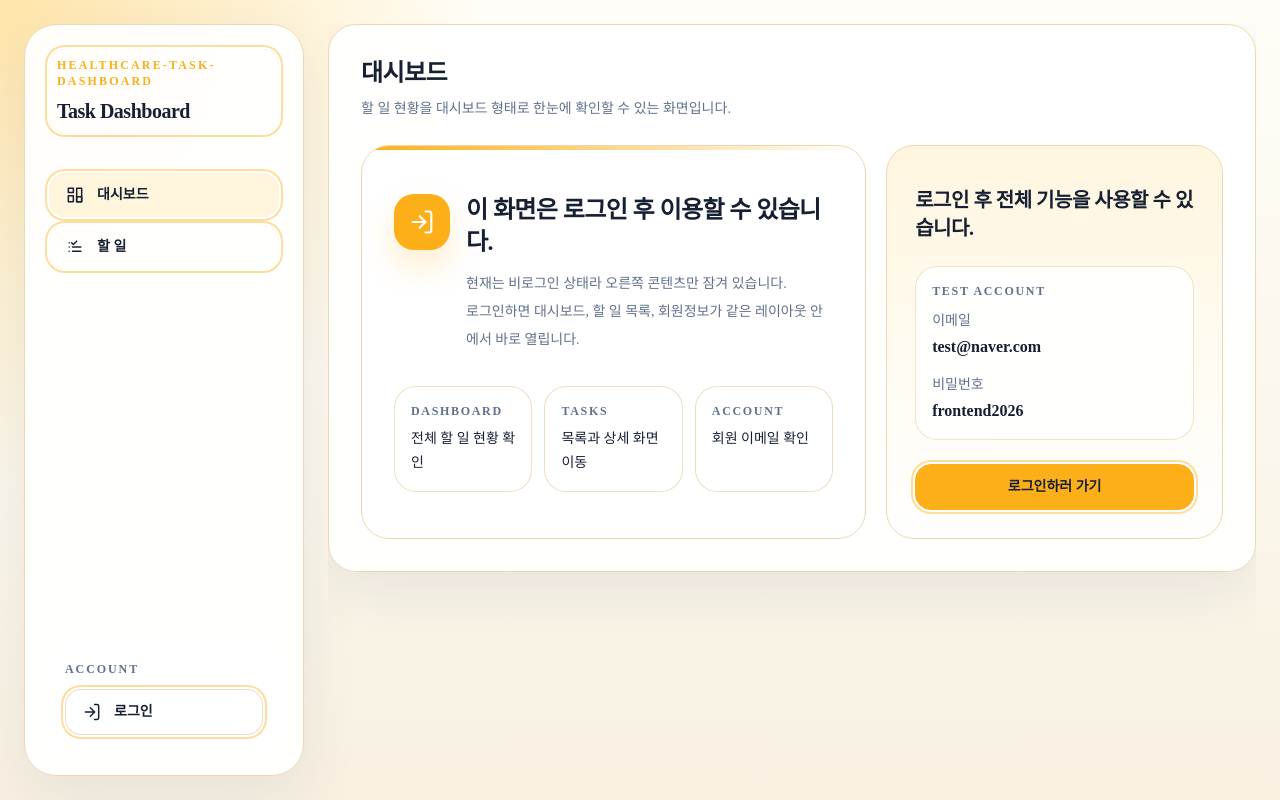
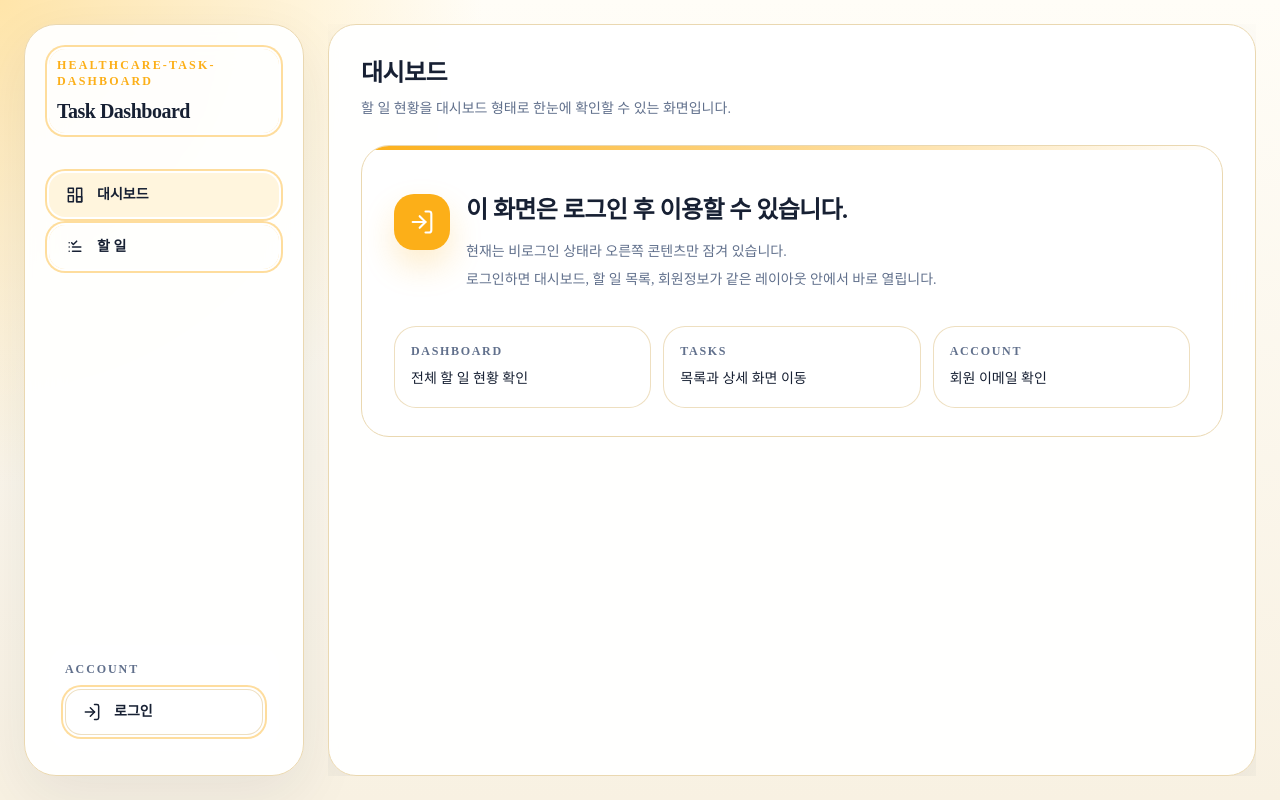
Before and after one commit to ahnyejizz/healthcare-task-dashboard, a Next.js app: page / in a window 1280 px wide. Built offline with nearby package versions, Linux system fonts and the light colour scheme; a web font is replaced by a local one.

Commit message:
style: 패널 스타일 수정

```diff
--- a/src/widgets/auth/ui/auth-required-panel.tsx
+++ b/src/widgets/auth/ui/auth-required-panel.tsx
@@ -1,9 +1,7 @@
 "use client";
 
 import { usePathname } from "next/navigation";
-import { routes } from "@/shared/config/routes";
 import { resolvePageMeta } from "@/shared/config/page-meta";
-import { ButtonLink } from "@/shared/ui/button";
 import { LoginIcon } from "@/shared/ui/icons";
 import { Panel } from "@/shared/ui/panel";
 
@@ -12,9 +10,14 @@ export function AuthRequiredPanel() {
   const { title, description } = resolvePageMeta(pathname);
 
   return (
-    <Panel title={title} description={description}>
-      <div className="grid gap-5 lg:grid-cols-[minmax(0,1.2fr)_minmax(280px,0.8fr)]">
-        <article className="relative overflow-hidden rounded-[28px] border border-border bg-white px-6 py-7 lg:px-8">
+    <Panel
+      title={title}
+      description={description}
+      className="h-full"
+      contentClassName="h-full"
+    >
+      <div className="grid content-start gap-5">
+        <article className="relative w-full self-start overflow-hidden rounded-[28px] border border-border bg-white px-6 py-7 lg:px-8">
           <div className="absolute inset-x-0 top-0 h-1 bg-gradient-to-r from-primary via-primary/50 to-transparent" />
           <div className="mt-5 flex items-start gap-4">
             <div className="flex h-14 w-14 shrink-0 items-center justify-center rounded-[20px] bg-primary text-white shadow-[0_16px_32px_rgba(252,175,24,0.22)]">
@@ -24,7 +27,7 @@ export function AuthRequiredPanel() {
               <h2 className="text-2xl font-semibold tracking-tight text-text">
                 이 화면은 로그인 후 이용할 수 있습니다.
               </h2>
-              <p className="mt-3 max-w-2xl text-sm leading-7 text-text-muted">
+              <p className="mt-3 text-sm leading-7 text-text-muted">
                 현재는 비로그인 상태라 오른쪽 콘텐츠만 잠겨 있습니다.
                 <br/>
                 로그인하면 대시보드, 할 일 목록, 회원정보가 같은 레이아웃 안에서 바로 열립니다.
@@ -58,30 +61,6 @@ export function AuthRequiredPanel() {
             </div>
           </div>
         </article>
-
-        <aside className="rounded-[28px] border border-border bg-[linear-gradient(180deg,rgba(255,245,221,0.92),rgba(255,255,255,0.98))] p-6 lg:p-7">
-          <h3 className="mt-3 text-xl font-semibold tracking-tight text-text">
-            로그인 후 전체 기능을 사용할 수 있습니다.
-          </h3>
-          <div className="mt-6 rounded-[22px] border border-border/70 bg-white/90 p-4">
-            <p className="text-xs font-semibold tracking-[0.14em] text-text-muted uppercase">
-              Test Account
-            </p>
-            <p className="mt-3 text-sm text-text-muted">이메일</p>
-            <p className="mt-1 text-base font-semibold text-text">
-              test@naver.com
-            </p>
-            <p className="mt-4 text-sm text-text-muted">비밀번호</p>
-            <p className="mt-1 text-base font-semibold text-text">
-              frontend2026
-            </p>
-          </div>
-          <div className="mt-6">
-            <ButtonLink href={routes.signIn} className="w-full">
-              로그인하러 가기
-            </ButtonLink>
-          </div>
-        </aside>
       </div>
     </Panel>
   );
--- a/src/widgets/dashboard/ui/dashboard-overview.tsx
+++ b/src/widgets/dashboard/ui/dashboard-overview.tsx
@@ -12,6 +12,7 @@ export function DashboardOverview({ metrics }: DashboardOverviewProps) {
     <Panel
       title={pageMeta.dashboard.title}
       description={pageMeta.dashboard.description}
+      className="h-full"
     >
       <div className="grid gap-4 md:grid-cols-3">
         <MetricCard caption="일" tone="primary" value={metrics.numOfTask} />
```
